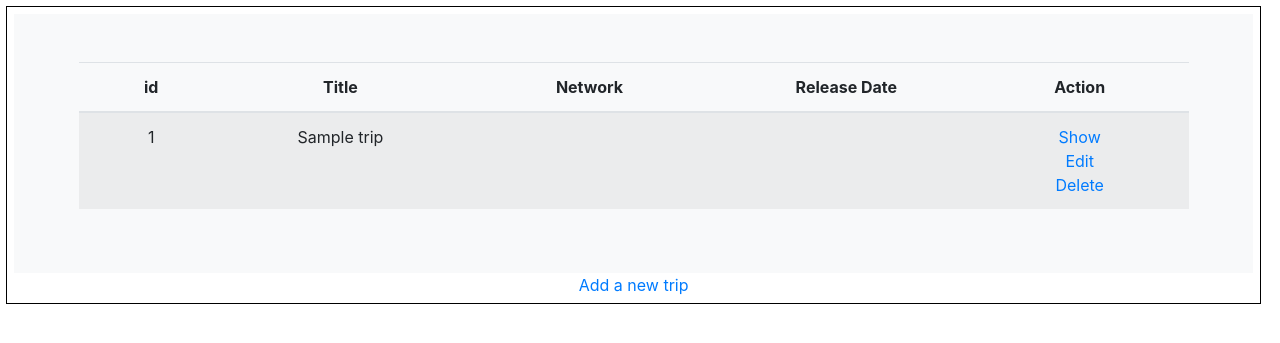
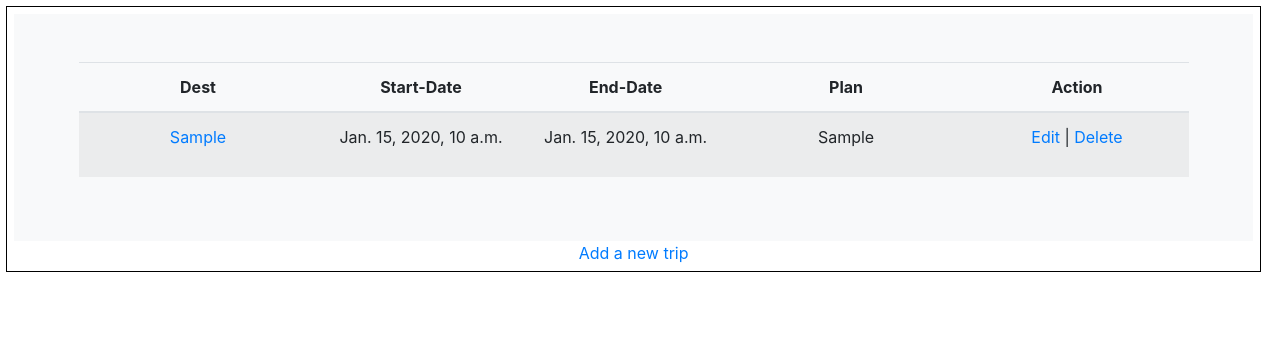
Before and after one commit to JoshuaHolloway/Django-20_Semi-Restful-TV-Shows, a Django app: template tv_shows/apps/tv_shows_app/templates/tv_shows_app/index.html in a window 1280 px wide. Shown: the top 343 px of the page. Run offline with Django 3.2, Linux system fonts and the light colour scheme; the template is opened without the code that fills it: values that come from a table or form of the project are taken from there, others are empty; tables that the repository leaves empty hold one stand-in row (values such as "Sample post"); parts of the project's set-up code (start-up, migrations or seed data) failed here and were passed over; some libraries are stand-ins or nearby versions.

Commit message:
added in all desired fields of Trips table

```diff
--- a/tv_shows/apps/tv_shows_app/models.py
+++ b/tv_shows/apps/tv_shows_app/models.py
@@ -4,15 +4,13 @@ from django.db import models
 class Trips(models.Model):
 
   # TODO: Change to destination
-  title = models.CharField(max_length=64)
-
-  #TODO: Add in Trips attributes
-  # release_date = models.DateTimeField()
-  # description = models.TextField()
+  dest = models.CharField(max_length=64)
+  start_date = models.DateTimeField(auto_now=True)
+  end_date   = models.DateTimeField(auto_now=True)
+  plan = models.TextField()
   created_at = models.DateTimeField(auto_now_add=True)
   updated_at = models.DateTimeField(auto_now=True)
 
   def __repr__(self):
-    return f"Trips: ({self.title})" # TODO: Change printout
-    #return f"Book: ({self.title}, {self.network}, {self.release_date}, {self.description})"
+    return f"Trips: ({self.dest}, {self.start_date}, {self.end_date}, {self.plan})"
 # ======================================================================================================================
--- a/tv_shows/apps/tv_shows_app/templates/tv_shows_app/edit.html
+++ b/tv_shows/apps/tv_shows_app/templates/tv_shows_app/edit.html
@@ -18,8 +18,8 @@
     <form action='/trips/{{trip.id}}/edit/apply_edit' method='POST'>
       {% csrf_token %}
       <div class="form-group"> <!-- fill-in-blank for name -->
-        <label for="title">Name: </label>
-        <input type="text" id="title" name="title" class="form-control">
+        <label for="dest">Name: </label>
+        <input type="text" id="dest" name="dest" class="form-control">
       </div>
 
       <!-- TODO: Other row fields -->
--- a/tv_shows/apps/tv_shows_app/templates/tv_shows_app/index.html
+++ b/tv_shows/apps/tv_shows_app/templates/tv_shows_app/index.html
@@ -72,26 +72,27 @@
           <table class="table table-striped">
             <thead>
               <tr>
-                <th>id</th>
-                <th>Title</th>
-                <th>Network</th>
-                <th>Release Date</th>
+                <th>Dest</th>
+                <th>Start-Date</th>
+                <th>End-Date</th>
+                <th>Plan</th>
                 <th>Action</th>
               </tr>
               </thead>
               <tbody>
                 {% for trip in trips %}
                 <tr>
-                  <td>{{ trip.id }}</td>
-                    <td>{{ trip.title }}</td>
-                    <td>{{ trip.network }}</td>
-                    <td>{{ trip.release_date }}</td>
                     <td>
-                      <a href="/trips/{{trip.id}}">Show</a>
-                      <br>
+                      <a href="/trips/{{trip.id}}">{{ trip.dest }}</a></td>
+                    <td>{{ trip.start_date }}</td>
+                    <td>{{ trip.end_date }}</td>
+                    <td>{{ trip.plan }}</td>
+                    <td>
+                      <p>
                       <a href="/trips/{{trip.id}}/edit">Edit</a>
-                      <br>
+                       |
                       <a href="/trips/{{trip.id}}/delete">Delete</a>
+                      </p>
                     </td>
                   </tr>
                   {% endfor %}
--- a/tv_shows/apps/tv_shows_app/templates/tv_shows_app/new.html
+++ b/tv_shows/apps/tv_shows_app/templates/tv_shows_app/new.html
@@ -16,8 +16,8 @@
     <form action='/trips/new/add' method='POST'>
       {% csrf_token %}
       <div class="form-group"> <!-- fill-in-blank for name -->
-        <label for="title">Name: </label>
-        <input type="text" id="title" name="title" class="form-control">
+        <label for="dest">Name: </label>
+        <input type="text" id="dest" name="dest" class="form-control">
       </div>
 
       <!-- TODO: Other row fields -->
--- a/tv_shows/apps/tv_shows_app/templates/tv_shows_app/show.html
+++ b/tv_shows/apps/tv_shows_app/templates/tv_shows_app/show.html
@@ -16,7 +16,7 @@
     <a href="/">Home</a>
 
     <h2>ID: {{trip.id}}</h2> <br>
-    <h2>Title: {{trip.title}}</h2> <br>
+    <h2>Dest: {{trip.dest}}</h2> <br>
     <h3>Description: {{trip.description}}</h3>
 
     <a href="/trips/{{trip.id}}/edit">Edit</a>
```
Also changed, not shown: tv_shows/apps/tv_shows_app/views.py (+4 -4 lines), tv_shows/apps/tv_shows_app/migrations/0001_initial.py, tv_shows/apps/tv_shows_app/migrations/0002_auto_20190624_1018.py (added).
